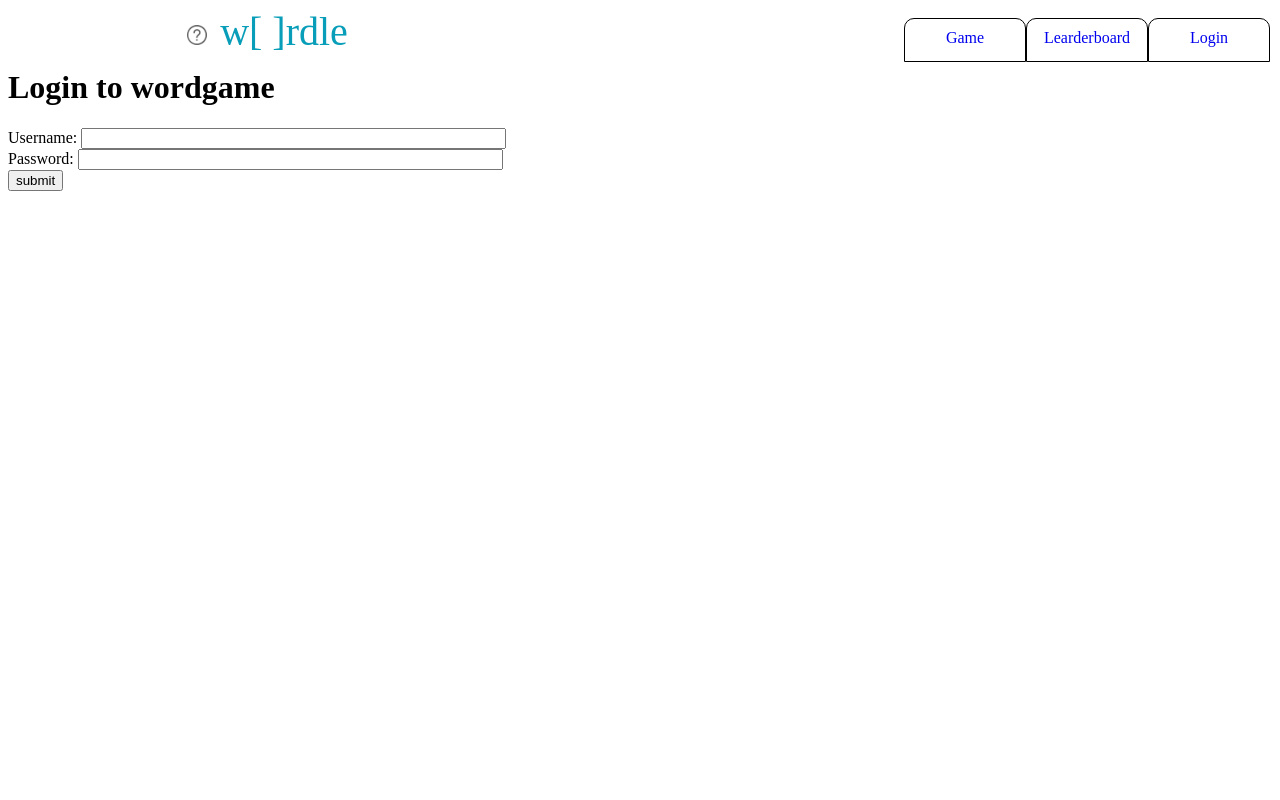
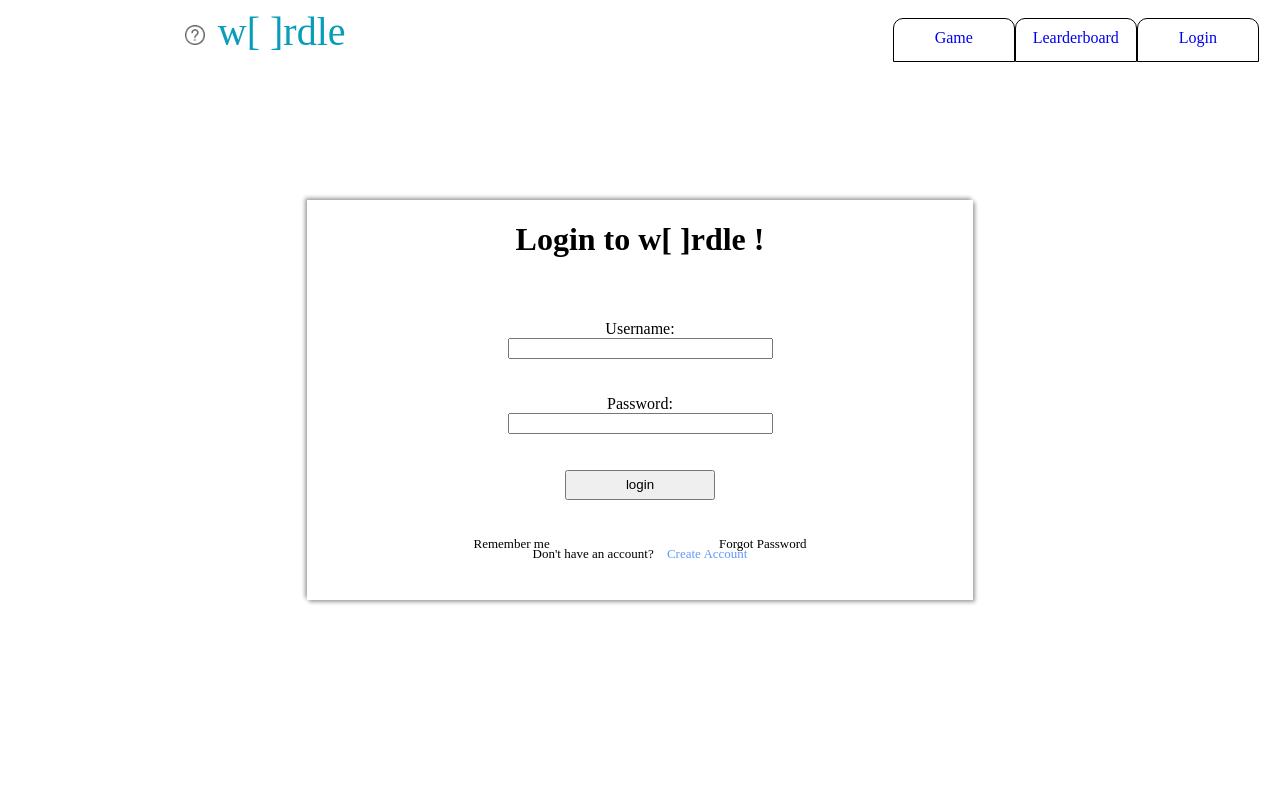
Before and after one commit to Matthew-P133/W-rdle, a Django app: page /wordgame/login/ in a window 1280 px wide. Run offline with Django 3.2, Linux system fonts and the light colour scheme.

Commit message:
login page

```diff
--- a/static/style/baseCss.css
+++ b/static/style/baseCss.css
@@ -1,8 +1,3 @@
-body{
-    height: 100%;
-    width: 100%;
-}
-
 a{
     text-decoration:none;
 }
@@ -23,6 +18,10 @@ text-decoration:none;
     height: 40px;
     flex-direction: row;
     list-style:none;
+}
+.main-contain{
+    width: 100%;
+    height: 100%;
 }
 
 #menu-left {
--- a/templates/wordgame/base.html
+++ b/templates/wordgame/base.html
@@ -4,9 +4,11 @@
 
 <html>
     <head lang="en">
+        <meta charset="UTF-8" />
         <link rel="stylesheet" type="text/css" href="../../static/style/baseCss.css" charset="utf-8"/>
-        <meta charset="UTF-8" />
+        {% block head_block %}
 
+        {% endblock %}
         <title>
             w[]rdle -
             {% block title_block %}
@@ -37,14 +39,10 @@
 
             </div>
         </div>
-
-
-        <div>
+        <div class="main-contain">
             {% block body_block %}
 
             {% endblock %}
         </div>
-
-
     </body>
 </html>
--- a/templates/wordgame/login.html
+++ b/templates/wordgame/login.html
@@ -1,18 +1,121 @@
 {% extends 'wordgame/base.html' %}
 {% load staticfiles %}
+
+{% block head_block %}
+<style>
+
+
+
+#contain{
+display: block;
+position: fixed;
+top: 0;
+left: 0;width: 100%;
+height: 100%;
+}
+#contain-login{
+    display: block;
+    position: fixed;
+    position: absolute;
+    top: 50%;
+    left: 50%;
+    width: 666px;
+    height:400px;
+    margin-left: -333px;
+    margin-top: -200px;
+    box-shadow: 2px 2px 4px #A0A0A0, -2px -2px 4px #A0A0A0;
+    background-color: #fff;
+}
+#login_top{
+    display: block;
+    position: relative;
+    top: 10%;
+    left: 25%;
+    width: 333px;
+    height:200px;
+}
+#notice{
+    display: flex;
+    width: 100%;
+    margin-top:15px;
+    font-size: 13px;
+    height:20px;
+}
+#remember{
+    width: 50%;
+}
+#resetPsw{
+    width: 50%;
+    text-align: right;
+}
+#login_form{
+    text-align: center;
+}
+
+h1{
+    text-align: center;
+}
+
+#login_click{
+    height:30px;
+    width:150px;
+}
+
+#msg{
+    height:11px;
+    text-align: center;
+    color: red;
+    font-size: 11px;
+    margin-top: 10px;
+}
+
+
+#login_bottom{
+    text-align: center;
+    font-size: 13px;
+    height:20px;
+    margin-top: 30px;
+}
+</style>
+{% endblock %}
 
 {% block title_block %}
     Login
 {% endblock %}
 
 {% block body_block %}
-    <h1>Login to wordgame</h1>
-    <form id="login_form" method="post" action="{% url 'wordgame:login' %}">
-        {% csrf_token %}
-        Username: <input type="text" name="username" value="" size="50" />
-        <br />
-        Password: <input type="password" name="password" value="" size="50" />
-        <br />
-        <input type="submit" value="submit" />
-    </form>
+    <div id = "contain">
+
+        <div id = "contain-login">
+            <h1>Login to w[&nbsp;]rdle !</h1>
+            <div id="login_top">
+                <form id="login_form" method="post" action="{% url 'wordgame:login' %}">
+                    {% csrf_token %}
+                    <div class="form-content">
+                        Username: <input type="text" name="username" value="" size="30" />
+                    </div>
+                    <br /><br />
+                    <div class="form-content">
+                        Password: <input type="password" name="password" value="" size="30" />
+                    </div>
+                    <br /><br />
+                    <input id="login_click" type="submit" value="login" />
+                </form>
+                <div id="msg">{{ msg }}</div>
+                <div id="notice">
+                    <div id="remember">
+                        Remember me
+                    </div>
+                    <div id="resetPsw">
+                        Forgot Password
+                    </div>
+                </div>
+            </div>
+            <br />
+            <br />
+            <div id="login_bottom"><span>Don't have an account? </span><a style="margin-left:10px ;color: rgb(98, 152, 253);" href="{% url 'wordgame:register' %}">Create Account</a></div>
+        </div>
+
+    </div>
+
 {% endblock %}
--- a/wordgame/views.py
+++ b/wordgame/views.py
@@ -37,10 +37,9 @@ def user_login(request):
                 login(request, user)
                 return redirect(reverse('wordgame:index'))
             else:
-                return HttpResponse("Your wordgame account is disabled.")
+                return render(request,'wordgame/login.html',{'msg':'Your wordgame account is disabled.'})
         else:
-            print(f"Invalid login details: {username}, {password}")
-            return HttpResponse("Invalid login details supplied.")
+            return render(request,'wordgame/login.html',{'msg':'Wrong username or password.'})
     else:
         return render(request, 'wordgame/login.html')
 
```
